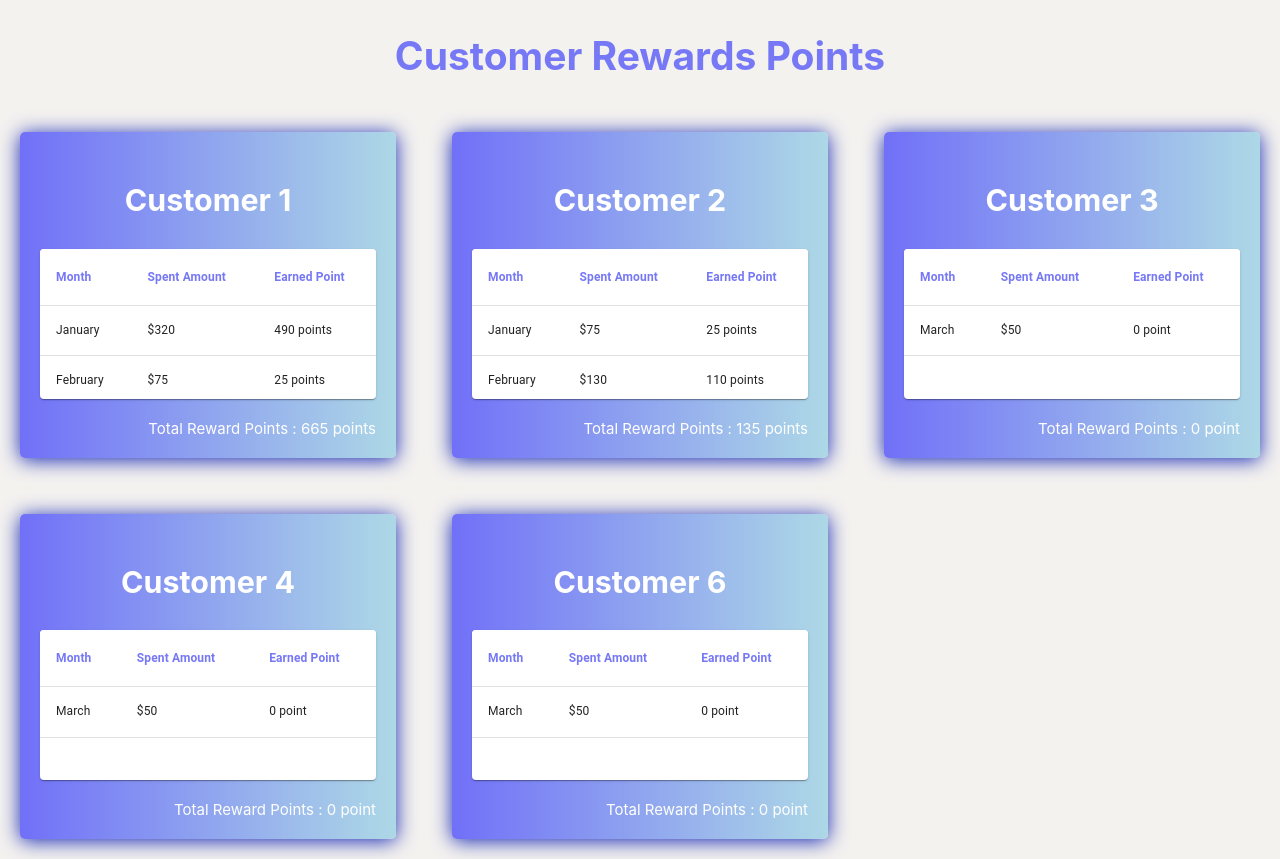
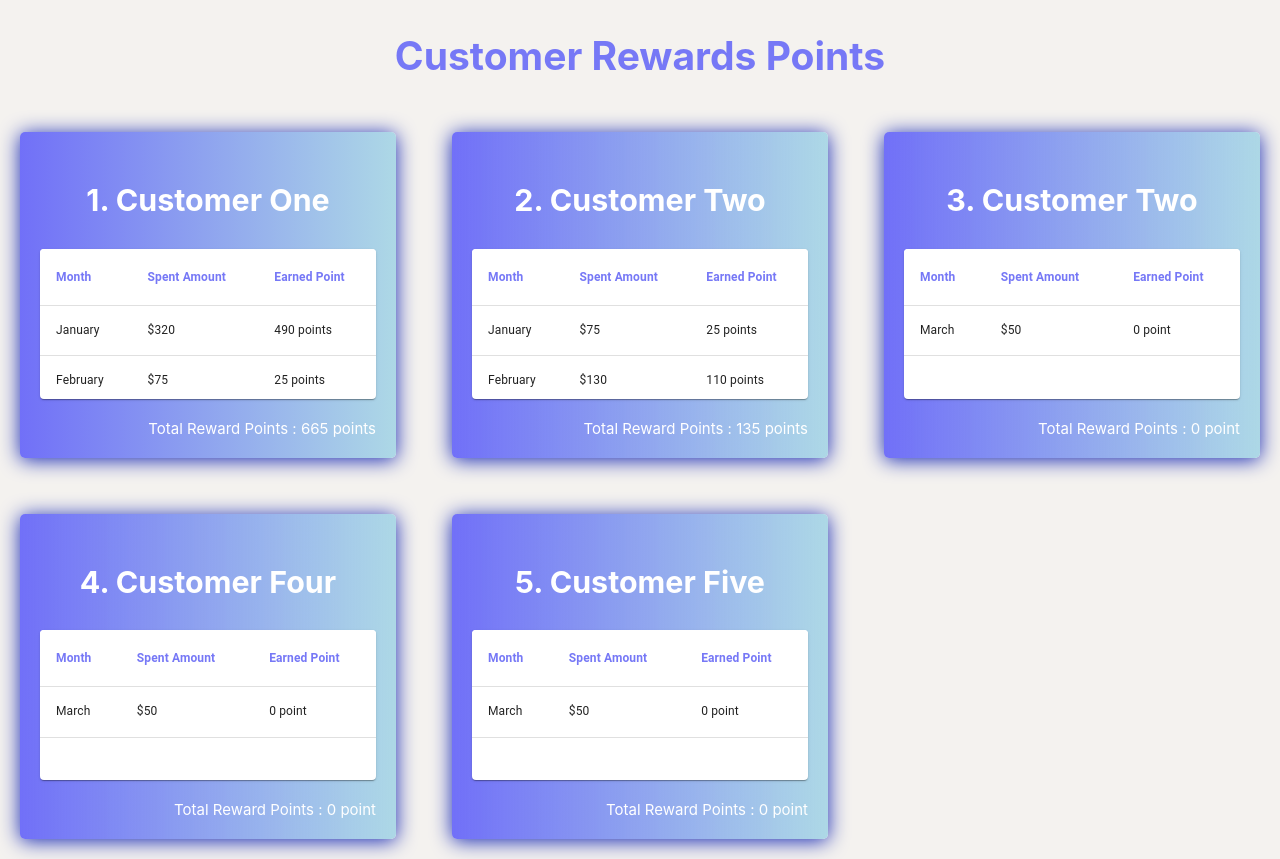
Before and after one commit to jenishsherwin1995/RewardsCalculator, a React (Create React App) app: page / in a window 1280 px wide. Built offline with nearby package versions, Linux system fonts and the light colour scheme.

Commit message:
Added Logger and changed filename

```diff
--- a/public/customerTransactionsData.json
+++ b/public/customerTransactionsData.json
@@ -51,14 +51,14 @@
     {
         "transactionId": 8,
         "customerId": 4,
-        "customerName": "Customer Two",
+        "customerName": "Customer Four",
         "transactionDate": "2024-03-05",
         "amount": 50
     },
     {
         "transactionId": 9,
-        "customerId": 6,
-        "customerName": "Customer Two",
+        "customerId": 5,
+        "customerName": "Customer Five",
         "transactionDate": "2024-03-05",
         "amount": 50
     }
--- a/src/App.jsx
+++ b/src/App.jsx
@@ -1,4 +1,4 @@
-import CustomerRewards from './components/CustomerRewards';
+import CustomerRewards from './components/CustomerRewards/CustomerRewards';
 import './App.css';
 
 function App() {
--- a/src/components/CustomerRewards/CustomerRewardSingle/index.jsx
+++ b/src/components/CustomerRewards/CustomerRewardSingle/CustomerRewardSingle.jsx
@@ -1,11 +1,11 @@
 import { Box, TableContainer, TableBody, TableCell, TableRow, TableHead, Table, Paper } from "@mui/material";
 import { constants } from "../../../utils/constants";
-import './styles.css';
+import './CustomerRewardSingle.css';
 
 const CustomerRewardSingle = ({ rewardPointsData, customerId }) => {
     return (
         <Box className="customerRewards">
-            <h3> {constants.CUSTOMER_HEADING} {customerId} </h3>
+            <h3>{`${customerId}. ${rewardPointsData[customerId].customerName}`}</h3>
             <Paper sx={{ width: '100%', overflow: 'hidden' }}>
                 <TableContainer sx={{ height: 150 }}>
                     <Table stickyHeader sx={{ minWidth: 100 }} className="rewardTable" aria-label="sticky table">
--- a/src/components/CustomerRewards/index.jsx
+++ b/src/components/CustomerRewards/CustomerRewards.jsx
@@ -1,10 +1,11 @@
 import { useEffect, useState } from "react";
-import { Grid, Box} from "@mui/material";
 import calculateRewardPointsByTransactions from '../../utils/calculateRewardPointsByTransactions';
 import { fetchCustomerTransactionData } from "../../services/apiService";
-import CustomerRewardSingle from "./CustomerRewardSingle";
+import CustomerRewardSingle from "./CustomerRewardSingle/CustomerRewardSingle";
 import { constants } from "../../utils/constants";
-import './styles.css';
+import { Grid, Box} from "@mui/material";
+import logger from '../../logger';
+import './CustomerRewards.css';
 
 const CustomerRewards = () => {
     const [transactionData, setTransactionData] = useState([]);
@@ -15,8 +16,10 @@ const CustomerRewards = () => {
         const getData = async () => {
             try {
                 const data = await fetchCustomerTransactionData();
+                logger.log('Set Fetched Transaction Data', data);
                 setTransactionData(data);
             } catch (error) {
+                logger.error(error);
                 setError(error);
             }
         }
@@ -25,6 +28,7 @@ const CustomerRewards = () => {
 
     useEffect(() => {
         const points = calculateRewardPointsByTransactions(transactionData);
+        logger.log('Set Earned Reward Points By Transactions', points);
         setRewardPointsData(points);
     }, [transactionData]);
 
--- /dev/null
+++ b/src/logger.js
@@ -0,0 +1,33 @@
+const LOG_LEVEL = process.env.NODE_ENV === 'production' ? 'warn':'log';
+
+const NO_OP = (message, ...optionalParams) => {}
+
+/** Logger which outputs to the browser console */
+class Logger {
+  constructor(options) {
+    const { level } = options || {}
+
+    this.error = console.error.bind(console)
+
+    if (level === "error") {
+      this.warn = NO_OP
+      this.log = NO_OP
+
+      return
+    }
+
+    this.warn = console.warn.bind(console)
+
+    if (level === "warn") {
+      this.log = NO_OP
+
+      return
+    }
+
+    this.log = console.log.bind(console)
+  }
+}
+
+const logger = new Logger({ level: LOG_LEVEL })
+
+export default logger;
--- a/src/services/apiService.js
+++ b/src/services/apiService.js
@@ -1,4 +1,5 @@
 import { constants } from "../utils/constants";
+import logger from '../logger';
 
 export const fetchCustomerTransactionData = async () => {
     try {
@@ -7,9 +8,10 @@ export const fetchCustomerTransactionData = async () => {
         throw new Error(constants.ERROR_MESSAGE);  //we can also use Logger
       }
       const data = await response.json();
+      logger.log('Fetch Customer Transaction Data', data);
       return data;
     } catch (err) {
-      console.log(err);
+      logger.error(constants.ERROR_MESSAGE, err);
       throw err;
     }
 };
--- a/src/utils/calculatePointsByAmount.js
+++ b/src/utils/calculatePointsByAmount.js
@@ -1,4 +1,5 @@
 import {RewardThresholdAmount} from '../enum/RewardThresholdAmountEnum';
+import logger from '../logger';
 
 const calculatePointsByAmount = (amount) => {
     let points = 0;
@@ -9,6 +10,7 @@ const calculatePointsByAmount = (amount) => {
     if(amount > RewardThresholdAmount.BETWEEN_50_AND_100){
         points += 1 * (amount - RewardThresholdAmount.BETWEEN_50_AND_100);
     }
+    logger.log('Earn Reward points By Amount: ', points);
     return points;
 };
 
--- a/src/utils/calculateRewardPointsByTransactions.js
+++ b/src/utils/calculateRewardPointsByTransactions.js
@@ -1,14 +1,15 @@
 import calculatePointsByAmount from './calculatePointsByAmount';
+import logger from '../logger';
 
 const calculateRewardPointsByTransactions = (transactions) => {
     return transactions.reduce((pointsByCustomer, transaction) => {
-        const { customerId, transactionDate, amount } = transaction;
+        const { customerId, customerName, transactionDate, amount } = transaction;
         const date = new Date(transactionDate);
         const month = date.toLocaleString('default', { month: 'long' }); //get month name by given date
         const points = calculatePointsByAmount(amount);
 
         if (!pointsByCustomer[customerId]) {
-            pointsByCustomer[customerId] = { monthlyRewardPoints: {}, totalRewardPoints: 0, totalAmount: 0 };
+            pointsByCustomer[customerId] = { customerName: '', monthlyRewardPoints: {}, totalRewardPoints: 0, totalAmount: 0 };
         }
         if (!pointsByCustomer[customerId].monthlyRewardPoints[month]) {
             pointsByCustomer[customerId].monthlyRewardPoints[month] = { points: 0, amount: 0 };
@@ -17,9 +18,10 @@ const calculateRewardPointsByTransactions = (transactions) => {
         pointsByCustomer[customerId].monthlyRewardPoints[month].points += points;
         pointsByCustomer[customerId].monthlyRewardPoints[month].amount += amount;
 
+        pointsByCustomer[customerId].customerName = customerName;
         pointsByCustomer[customerId].totalRewardPoints += points;
         pointsByCustomer[customerId].totalAmount += amount;
-
+        logger.log('Earn Reward points By Customer: ', pointsByCustomer);
         return pointsByCustomer;
     }, {});
 }
```
Also changed, not shown: src/components/CustomerRewards/CustomerRewardSingle/CustomerRewardSingle.css (renamed from src/components/CustomerRewards/CustomerRewardSingle/styles.css), src/components/CustomerRewards/CustomerRewards.css (renamed from src/components/CustomerRewards/styles.css), 1 other file (tests, documents, lock files or other folders).
